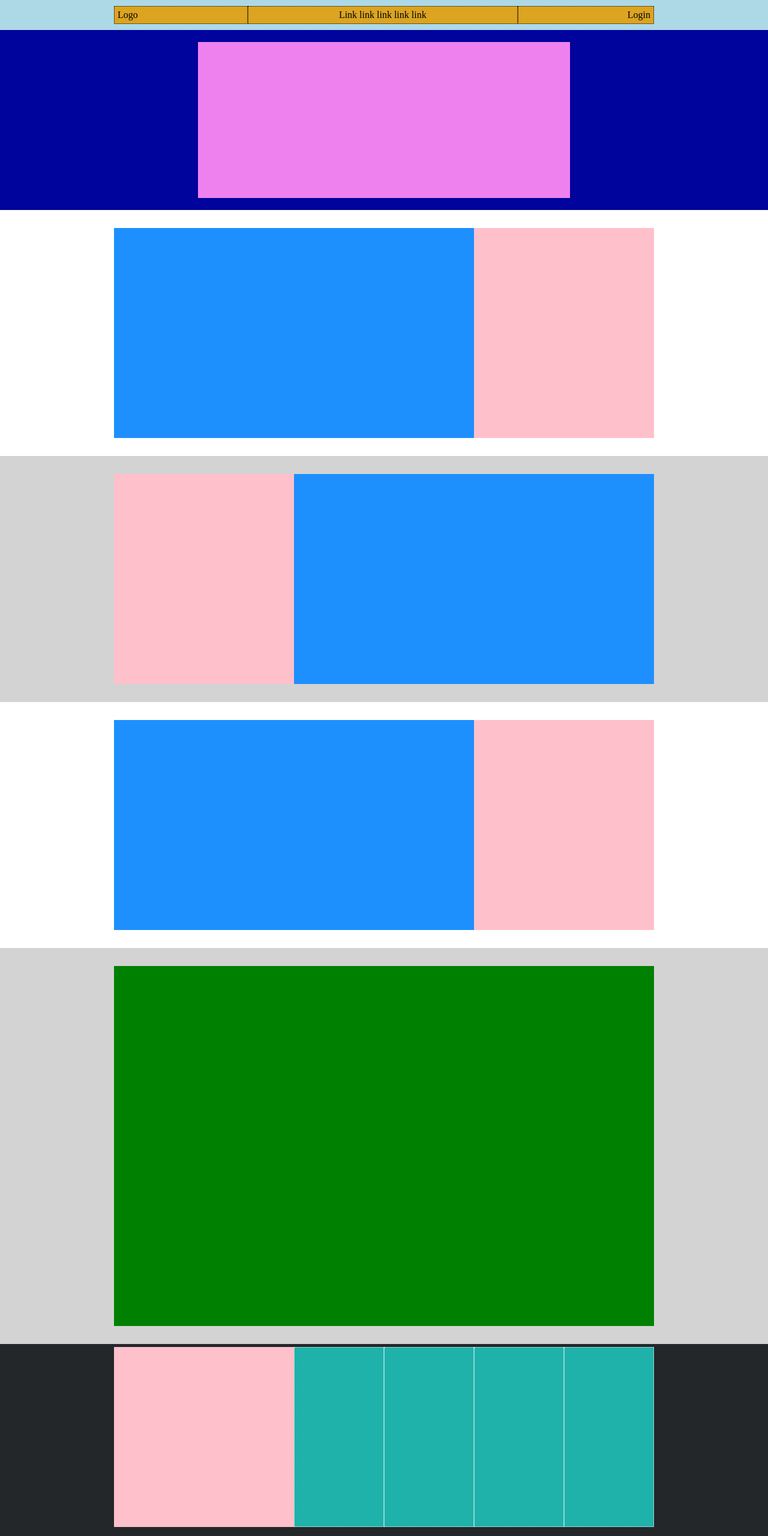
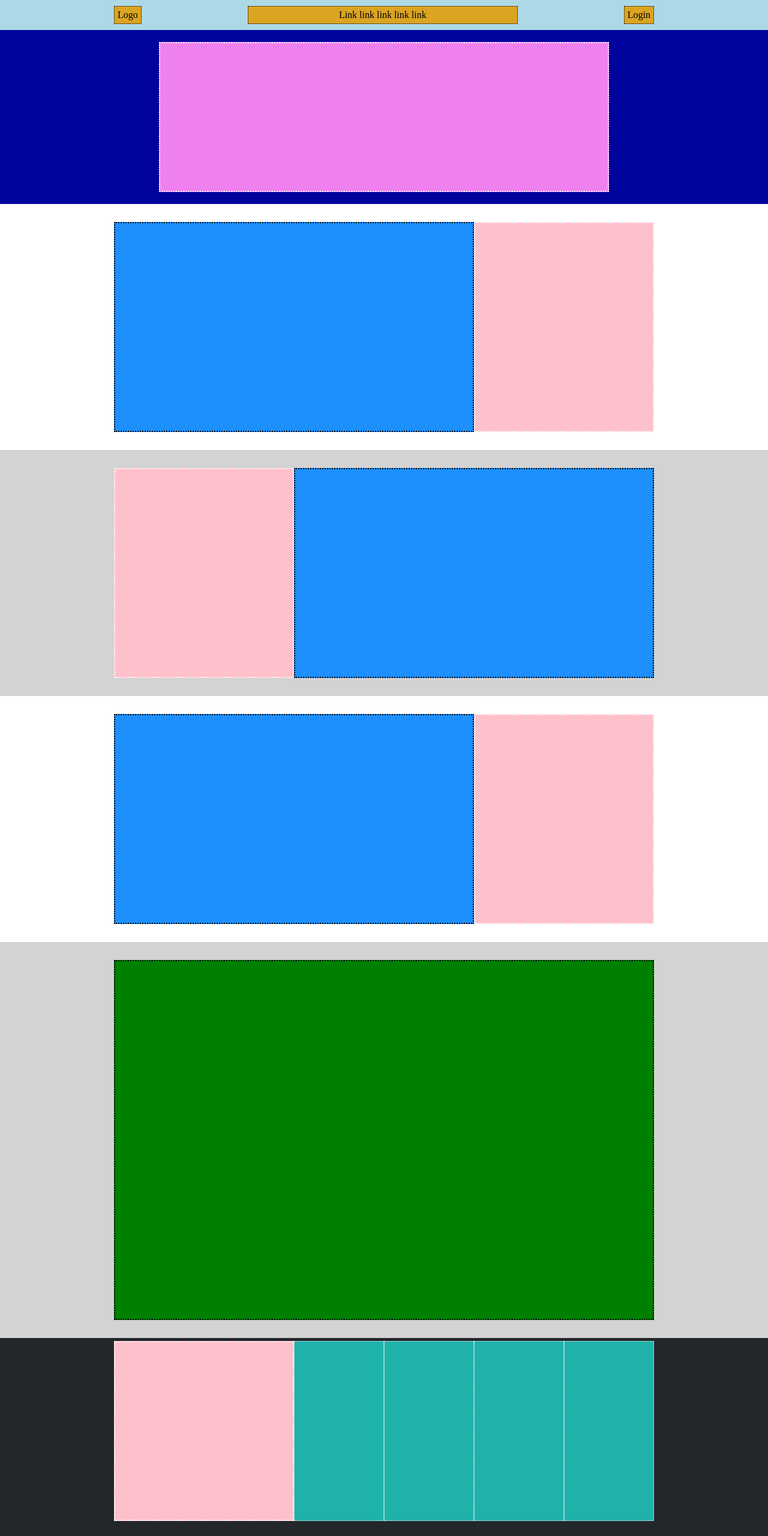
Before and after one commit to emilianoaprile/htmlcss-struttura-discord, a plain HTML site: page index.html in a window 1280 px wide. Shown: the top 2560 px of the page at 60% size. Drawn offline with Linux system fonts and the light colour scheme.

Commit message:
FIX - CSS: elimin class superflue, add class row

```diff
--- a/CSS/app.css
+++ b/CSS/app.css
@@ -1,14 +1,17 @@
+/* UTILITY */
 * {
     margin: 0;
     padding: 0;
     box-sizing: border-box;
 }
 
-/* UTILITY */
-
 .container {
     max-width: 900px;
     margin: 0 auto;
+}
+
+.row {
+    display: flex;
 }
 
 .row-reverse {
@@ -16,7 +19,7 @@
     flex-direction: row-reverse;
 }
 
-.header-row {
+.space-between {
     display: flex;
     justify-content: space-between;
 }
@@ -26,15 +29,12 @@
     justify-content: center;
 }
 
-.row-2, .row-4 {
-    display: flex;
-}
 
 .row-footer-2 {
     display: flex;
-    justify-content: space-between;
     align-items: center;
 }
+
 
 
 /* HEADER */
@@ -48,9 +48,6 @@
     flex-basis: calc(100% / 2);
 }
 
-.col-3 {
-    flex-grow: 1;
-}
 
 .logo, .link, .login, .button {
     padding: 5px;
@@ -64,17 +61,13 @@
     text-align: right;
 }
 
+
+
 /* MAIN firt section */
 
 .col-10 {
-    min-height: 260px;
-    flex-basis: 50%;
-
-}
-
-.main-section-1 {
-    min-height: 300px;
-    padding: 20px;
+    min-height: 250px;
+    flex-basis: calc((100% / 12) * 10)
 }
 
 
@@ -89,12 +82,12 @@
 }
 
 .col-4{
-    flex-basis: calc(100% / 3);
+    flex-basis: calc((100% / 12) * 4);
     min-height: 300px;
 }
 
 .col-8 {
-    flex-grow: 1;
+    flex-basis: calc((100% / 12) * 8);
     min-height: 350px;
 }
 
@@ -104,10 +97,12 @@
     padding: 30px;
 }
 
-.col {
+.col-big {
     flex-basis: 100%;
     min-height: 600px;
 }
+
+
 
 /* FOOTER */
 
@@ -120,7 +115,7 @@
 }
 
 .col-2 {
-    flex-basis: calc(100% / 6);
+    flex-basis: calc((100% / 12) * 2);
 }
 
 .footer-section-2 {
@@ -135,9 +130,7 @@
     align-items: center;
 }
 
-
-
-
+/* ----------------------------------------------------------- */
 
 
 /* DEBUG */
@@ -150,16 +143,18 @@
     background-color: #ADD8E6;
 }
 
-.debug .nav-header {
+.debug .col, .debug .col-6 {
     background-color: #DBA421;
 }
 
 .debug .main-section-1 {
     background-color: #00049C;
+    padding: 20px;
 }
 
 .debug .col-10 {
     background-color: #EF81EE;
+    border: 2px dotted white;
 }
 
 .debug .main-section-2, .debug .main-section-4 {
@@ -188,17 +183,25 @@
 
 .debug .col-4 {
     background-color: #FEC0CB;
+    border: 2px dotted white;
 }
 
 .debug .col-8 {
     background-color: #1E90FE;
+    border: 2px dotted black;
 }
 
-.debug .col {
+.debug .col-big {
     background-color: green;
+    border: 2px dotted black;
 }
 
 .debug .col-2 {
     background-color: #1FB2AA;
     border: 1px dotted white;
 }
+
+.debug .bg-coral {
+    color: white;
+    background-color: coral;
+}
--- a/index.html
+++ b/index.html
@@ -14,10 +14,10 @@
         <nav class="nav-header container">
 
             <div class="container">
-                <div class="header-row">
-                    <div class="col-3 logo">Logo</div>
+                <div class="row space-between">
+                    <div class="col logo">Logo</div>
                     <div class="col-6 link">Link link link link link</div>
-                    <div class="col-3 login">Login</div>
+                    <div class="col login">Login</div>
                 </div>
             </div>
 
@@ -29,7 +29,7 @@
     <main class="main-content">
 
         <section class="main-section-1">
-            <div class="container-section-1">
+            <div class="container">
                 <div class="row-section-1">
                     <div class="col-10"></div>
                 </div>
@@ -38,7 +38,7 @@
 
         <section class="main-section-2">
             <div class="container">
-                <div class="row-2">
+                <div class="row">
                     <div class="col-8"></div>
                     <div class="col-4"></div>
                 </div>
@@ -47,7 +47,7 @@
 
         <section class="main-section-3">
             <div class="container">
-                <div class="row-3 row-reverse">
+                <div class="row row-reverse">
                     <div class="col-8"></div>
                     <div class="col-4"></div>
                 </div>
@@ -56,7 +56,7 @@
 
         <section class="main-section-4">
             <div class="container">
-                <div class="row-4">
+                <div class="row">
                     <div class="col-8"></div>
                     <div class="col-4"></div>
                 </div>
@@ -65,8 +65,8 @@
 
         <section class="main-section-5">
             <div class="container">
-                <div class="row-5">
-                    <div class="col"></div>
+                <div class="row">
+                    <div class="col-big"></div>
                 </div>
             </div>
         </section>
@@ -94,9 +94,9 @@
             <nav class="nav-footer container">
 
                 <div class="container">
-                    <div class="row-footer-2">
-                        <div class="col-footer logo">Logo</div>
-                        <div class="col-footer button">Bottone</div>
+                    <div class="row-footer-2 space-between">
+                        <div class="col-footer logo bg-coral">Logo</div>
+                        <div class="col-footer button bg-coral">Bottone</div>
                     </div>
                 </div>
 
```
